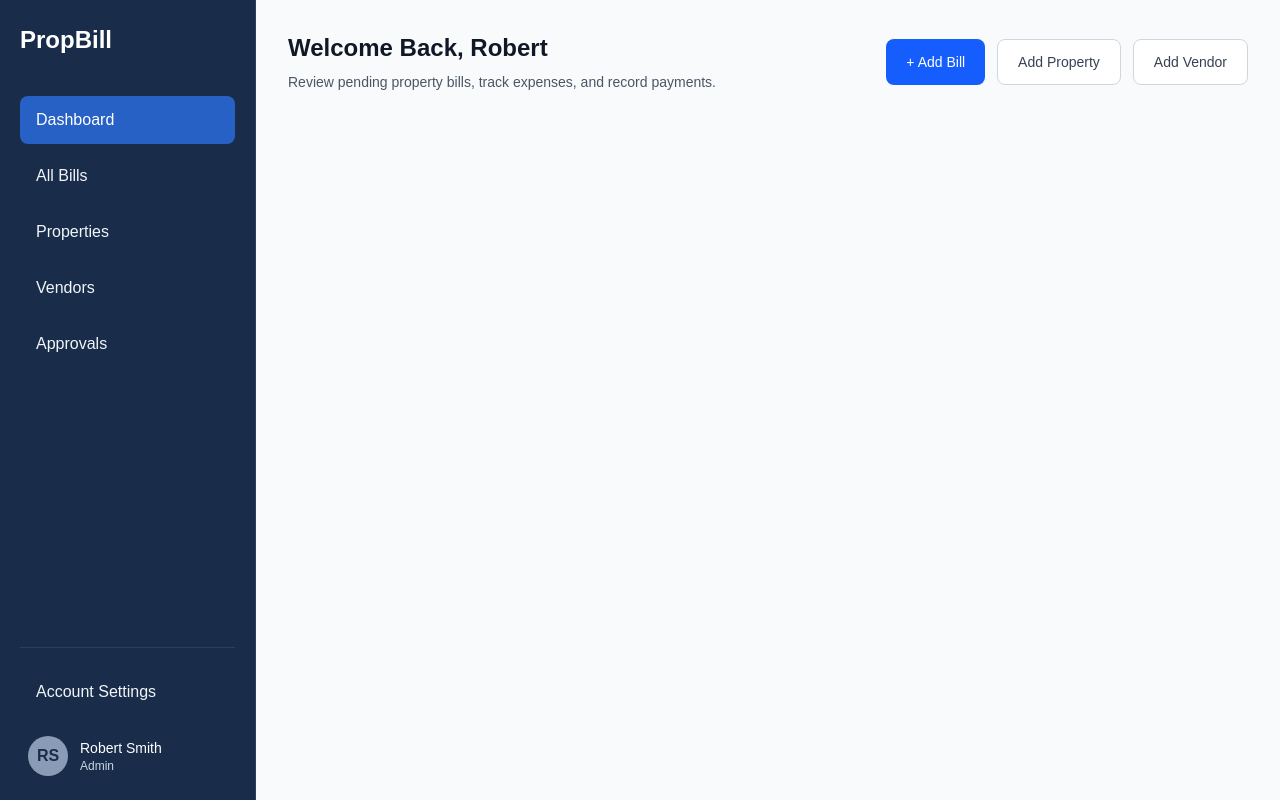
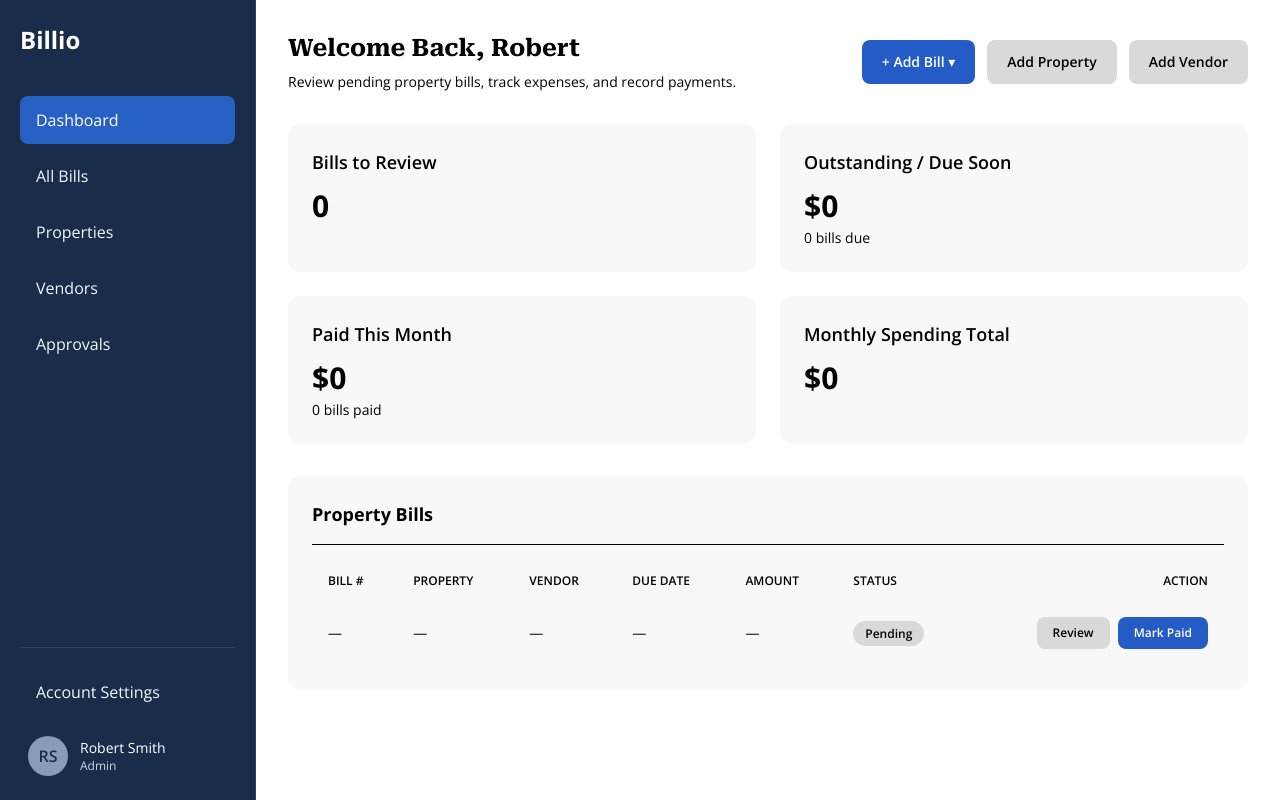
Before and after one commit to adrianc1/cohort-team-2026-mernace-to-society, a React (Vite) app in the folder frontend/: page /dashboard in a window 1280 px wide. Built offline with nearby package versions, Linux system fonts and the light colour scheme.

Commit message:
dashboard page skeleton and updated styling

```diff
--- a/frontend/index.html
+++ b/frontend/index.html
@@ -2,9 +2,19 @@
 <html lang="en">
   <head>
     <meta charset="UTF-8" />
+    <meta name="viewport" content="width=device-width, initial-scale=1.0" />
+    <meta
+      name="description"
+      content="Billio: automated property bill intake, approvals, and payments."
+    />
     <link rel="icon" type="image/svg+xml" href="/favicon.svg" />
-    <meta name="viewport" content="width=device-width, initial-scale=1.0" />
-    <title>Property Bill Automation</title>
+    <link rel="preconnect" href="https://fonts.googleapis.com" />
+    <link rel="preconnect" href="https://fonts.gstatic.com" crossorigin />
+    <link
+      href="https://fonts.googleapis.com/css2?family=Open+Sans:wght@400;600;700&family=Roboto+Serif:wght@700&display=swap"
+      rel="stylesheet"
+    />
+    <title>Billio</title>
   </head>
   <body>
     <div id="root"></div>
--- a/frontend/src/components/Sidebar.jsx
+++ b/frontend/src/components/Sidebar.jsx
@@ -1,12 +1,9 @@
-
-import { Link } from "react-router-dom"
+import { Link } from "react-router-dom";
 
 function Sidebar() {
   return (
     <aside className="flex min-h-screen w-64 shrink-0 flex-col border-r border-[#2B405D] bg-[#192D4A] px-5 py-6">
-      <h1 className="mb-10 text-2xl font-bold text-white">
-        PropBill
-      </h1>
+      <h1 className="mb-10 text-2xl font-bold text-white">Billio</h1>
 
       <nav className="flex flex-1 flex-col gap-2">
         <Link
@@ -59,17 +56,13 @@ function Sidebar() {
           </div>
 
           <div>
-            <p className="text-sm font-medium text-white">
-              Robert Smith
-            </p>
-            <p className="text-xs text-slate-300">
-              Admin
-            </p>
+            <p className="text-sm font-medium text-white">Robert Smith</p>
+            <p className="text-xs text-slate-300">Admin</p>
           </div>
         </div>
       </div>
     </aside>
-  )
+  );
 }
 
-export default Sidebar
+export default Sidebar;
--- a/frontend/src/index.css
+++ b/frontend/src/index.css
@@ -1,7 +1,20 @@
 @import "tailwindcss";
 
+@theme {
+  --font-sans: "Open Sans", sans-serif;
+  --font-serif: "Roboto Serif", serif;
+
+  --color-primary: #245bc4;
+  --color-primary-hover: #1e4da6;
+  --color-secondary: #d9d9d9;
+  --color-secondary-hover: #c8c8c8;
+  --color-section: #f8f8f8;
+  --color-sidebar: #182b49;
+}
+
+@layer base {
   :root {
-  font-family: Arial, sans-serif;
+    font-family: var(--font-sans);
     font-synthesis: none;
     text-rendering: optimizeLegibility;
     -webkit-font-smoothing: antialiased;
@@ -15,3 +28,16 @@ body {
   #root {
     min-height: 100vh;
   }
+}
+
+@layer components {
+  .btn-primary {
+    @apply rounded-lg bg-primary font-semibold text-white hover:bg-primary-hover;
+  }
+  .btn-secondary {
+    @apply rounded-lg bg-secondary font-semibold text-black hover:bg-secondary-hover;
+  }
+  .card {
+    @apply rounded-xl bg-section p-6;
+  }
+}
--- a/frontend/src/pages/DashboardPage.jsx
+++ b/frontend/src/pages/DashboardPage.jsx
@@ -1,37 +1,135 @@
+import Sidebar from "../components/Sidebar";
+import { useState } from "react";
 
-import Sidebar from "../components/Sidebar"
+const cards = [
+  { title: "Bills to Review", value: "0" },
+  { title: "Outstanding / Due Soon", value: "$0", note: "0 bills due" },
+  { title: "Paid This Month", value: "$0", note: "0 bills paid" },
+  { title: "Monthly Spending Total", value: "$0" },
+];
+
+// keys match current MVP ERD tables
+const columns = [
+  { label: "Bill #", key: "bill_number" },
+  { label: "Property", key: "property" },
+  { label: "Vendor", key: "vendor" },
+  { label: "Due Date", key: "due_date" },
+  { label: "Amount", key: "amount" },
+  { label: "Status", key: "status" },
+];
 
 function DashboardPage() {
+  const [open, setOpen] = useState(false);
+
   return (
-    <div className="flex min-h-screen bg-gray-50">
+    <div className="flex min-h-screen bg-white text-black">
       <Sidebar />
-
-      <main className="min-w-0 flex-1 p-8">
+      <main className="min-w-0 flex-1 p-4 md:p-8">
         <section className="flex flex-wrap items-center justify-between gap-4">
           <div>
-            <h2 className="text-2xl font-bold text-gray-900">
+            <h1 className="font-serif text-2xl font-bold">
               Welcome Back, Robert
-            </h2>
-            <p className="mt-2 text-sm text-gray-600">
-              Review pending property bills, track expenses, and record payments.
+            </h1>
+            <p className="mt-2 text-sm">
+              Review pending property bills, track expenses, and record
+              payments.
             </p>
           </div>
 
           <div className="flex flex-wrap gap-3">
-            <button className="rounded-lg bg-blue-600 px-5 py-3 text-sm font-medium text-white hover:bg-blue-700">
-              + Add Bill
-            </button>
-            <button className="rounded-lg border border-gray-300 bg-white px-5 py-3 text-sm font-medium text-gray-700 hover:bg-gray-100">
+            <div className="relative">
+              <button
+                onClick={() => setOpen(!open)}
+                className="btn-primary px-5 py-3 text-sm"
+              >
+                + Add Bill ▾
+              </button>
+              {open && (
+                <div className="absolute right-0 z-10 mt-2 w-48 rounded-lg border border-secondary bg-white py-2 shadow-lg">
+                  {["Enter Manually", "Upload Bill"].map((label) => (
+                    <button
+                      key={label}
+                      onClick={() => setOpen(false)}
+                      className="block w-full px-4 py-2 text-left text-sm font-semibold hover:bg-section"
+                    >
+                      {label}
+                    </button>
+                  ))}
+                </div>
+              )}
+            </div>
+            <button className="btn-secondary px-5 py-3 text-sm">
               Add Property
             </button>
-            <button className="rounded-lg border border-gray-300 bg-white px-5 py-3 text-sm font-medium text-gray-700 hover:bg-gray-100">
+            <button className="btn-secondary px-5 py-3 text-sm">
               Add Vendor
             </button>
           </div>
         </section>
+
+        {/* Summary cards */}
+        <section className="mt-8 grid grid-cols-1 gap-6 md:grid-cols-2">
+          {cards.map(({ title, value, note }) => (
+            <div key={title} className="card">
+              <h3 className="text-lg font-semibold">{title}</h3>
+              <p className="mt-3 text-3xl font-bold">{value}</p>
+              {note && <p className="mt-1 text-sm">{note}</p>}
+            </div>
+          ))}
+        </section>
+
+        {/* Property Bills table */}
+        <section className="card mt-8">
+          <h2 className="border-b border-black pb-4 text-lg font-bold">
+            Property Bills
+          </h2>
+
+          <table className="mt-4 w-full text-left text-sm">
+            <thead className="hidden md:table-header-group">
+              <tr className="text-xs uppercase">
+                {columns.map((col) => (
+                  <th key={col.key} className="px-4 py-3 font-semibold">
+                    {col.label}
+                  </th>
+                ))}
+                <th className="px-4 py-3 text-right font-semibold">Action</th>
+              </tr>
+            </thead>
+
+            <tbody className="block md:table-row-group">
+              <tr className="mb-4 block rounded-lg bg-white p-4 md:mb-0 md:table-row md:bg-transparent md:p-0">
+                {columns.map((col) => (
+                  <td
+                    key={col.key}
+                    className="flex justify-between py-1 md:table-cell md:px-4 md:py-4"
+                  >
+                    <span className="font-semibold md:hidden">{col.label}</span>
+                    {col.key === "status" ? (
+                      <span className="rounded-full bg-secondary px-3 py-1 text-xs font-semibold">
+                        Pending
+                      </span>
+                    ) : (
+                      "—"
+                    )}
+                  </td>
+                ))}
+                <td className="block pt-3 md:table-cell md:px-4 md:py-4">
+                  <div className="flex gap-2 md:justify-end">
+                    <button className="btn-secondary flex-1 px-4 py-2 text-xs md:flex-none">
+                      Review
+                    </button>
+                    <button className="btn-primary flex-1 px-4 py-2 text-xs md:flex-none">
+                      Mark Paid
+                    </button>
+                  </div>
+                </td>
+              </tr>
+            </tbody>
+          </table>
+        </section>
       </main>
     </div>
-  )
+  );
 }
 
-export default DashboardPage
+export default DashboardPage;
```
Lines whose indentation alone changed are shown as unchanged.
